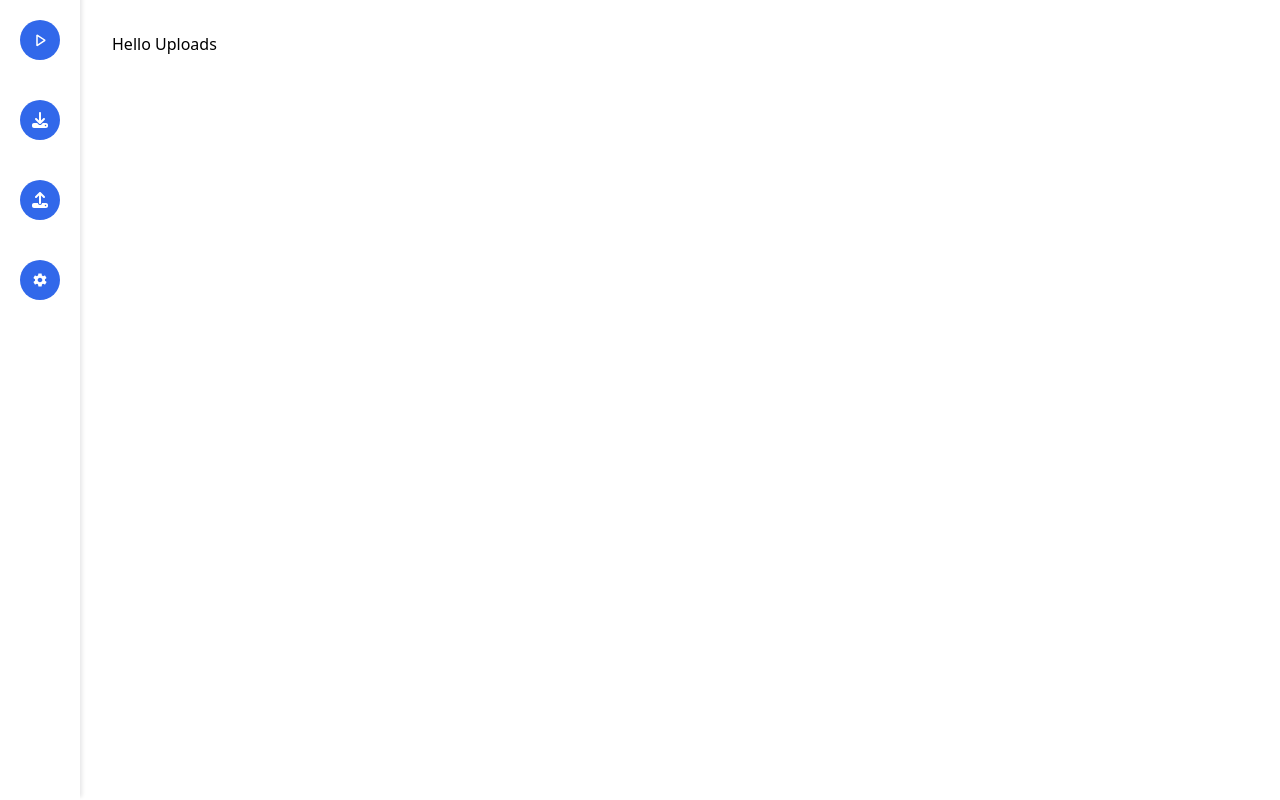
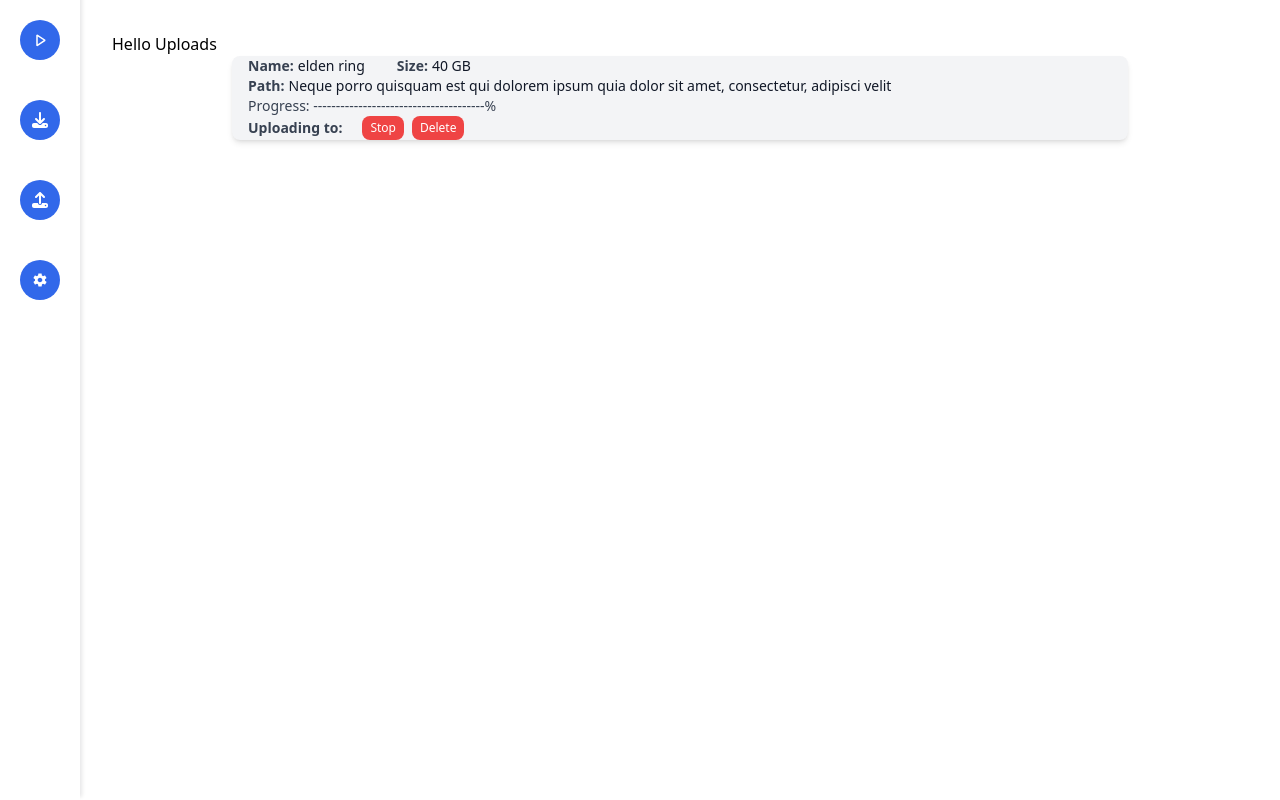
Before and after one commit to Bicheka/file-transfer-system, a React (Vite) app in the folder fileflow/: page /uploads in a window 1280 px wide. Built offline with nearby package versions, Linux system fonts and the light colour scheme.

Commit message:
added styles to path component

```diff
--- a/fileflow/src/components/Downloads.jsx
+++ b/fileflow/src/components/Downloads.jsx
@@ -2,6 +2,7 @@ function Downloads(){
     return(
         <div>
             <h1>Hello Downloads</h1>
+
         </div>
     );
 }
--- a/fileflow/src/components/Path.jsx
+++ b/fileflow/src/components/Path.jsx
@@ -1,10 +1,36 @@
-function Path({name, size}){
-    return(
-        <div>
-            <p>Name</p>
-            <p>{name}</p>
-            <p>Size</p>
-            <p>{size}</p>
+function Path({ data }) {
+    return (
+        <div className="bg-gray-100 rounded-lg shadow-md flex flex-wrap items-center space-x-4 w-full max-w-4xl mx-auto">
+            <div className="flex items-center space-x-1 px-4">
+                <p className="font-semibold text-gray-700 text-xs md:text-sm">Name:</p>
+                <p className="text-gray-900 text-xs md:text-sm">{data.name}</p>
+            </div>
+
+            <div className="flex items-center space-x-1">
+                <p className="font-semibold text-gray-700 text-xs md:text-sm">Size:</p>
+                <p className="text-gray-900 text-xs md:text-sm">{data.size}</p>
+            </div>
+
+            <div className="flex items-center space-x-1">
+                <p className="font-semibold text-gray-700 text-xs md:text-sm">Path:</p>
+                <p className="text-gray-900 truncate text-xs md:text-sm">{data.path}</p>
+            </div>
+            <div className="block w-full">
+                <p className="text-gray-700 text-xs md:text-sm">Progress: {data.progress}%</p>
+            </div>
+            <div className="flex items-center space-x-1">
+                <p className="font-semibold text-gray-700 text-xs md:text-sm">Uploading to:</p>
+                <p className="text-gray-900 text-xs md:text-sm">{data.uploadDestination}</p>
+            </div>
+
+            <div className="flex space-x-2 mt-2 md:mt-0">
+                <button className="bg-red-500 text-white px-2 py-1 rounded-lg text-xs hover:bg-red-600">
+                    Stop
+                </button>
+                <button className="bg-red-500 text-white px-2 py-1 rounded-lg text-xs hover:bg-red-600">
+                    Delete
+                </button>
+            </div>
         </div>
     );
 }
--- a/fileflow/src/components/Uploads.jsx
+++ b/fileflow/src/components/Uploads.jsx
@@ -1,7 +1,17 @@
+import Path from "./Path";
+
+const data = {
+    name: "elden ring",
+    size: "40 GB",
+    path: "Neque porro quisquam est qui dolorem ipsum quia dolor sit amet, consectetur, adipisci velit",
+    progress: "--------------------------------------"
+};
+
 function Uploads(){
     return(
         <div>
             <h1>Hello Uploads</h1>
+            <Path data={data}/>
         </div>
     );
 }
```
